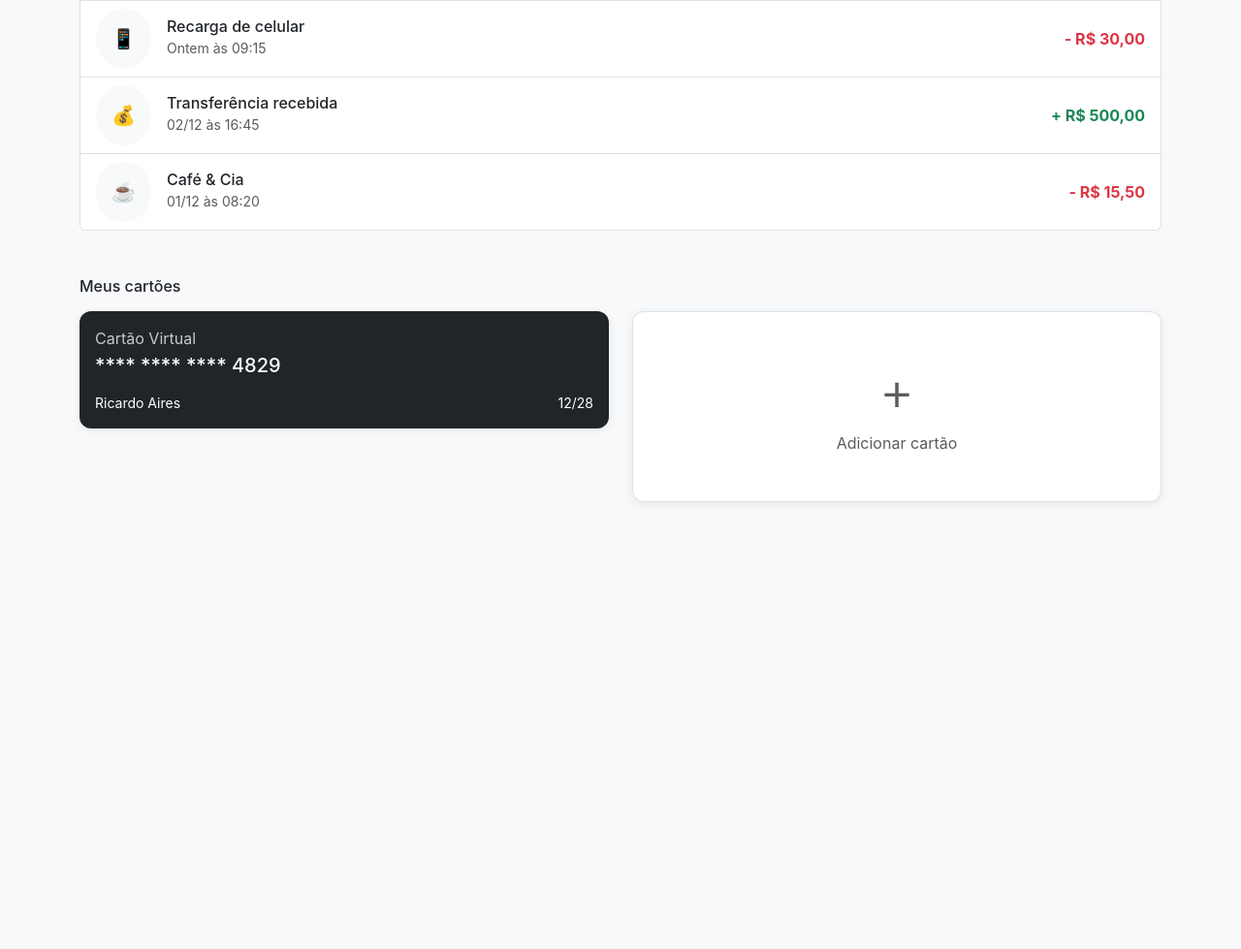
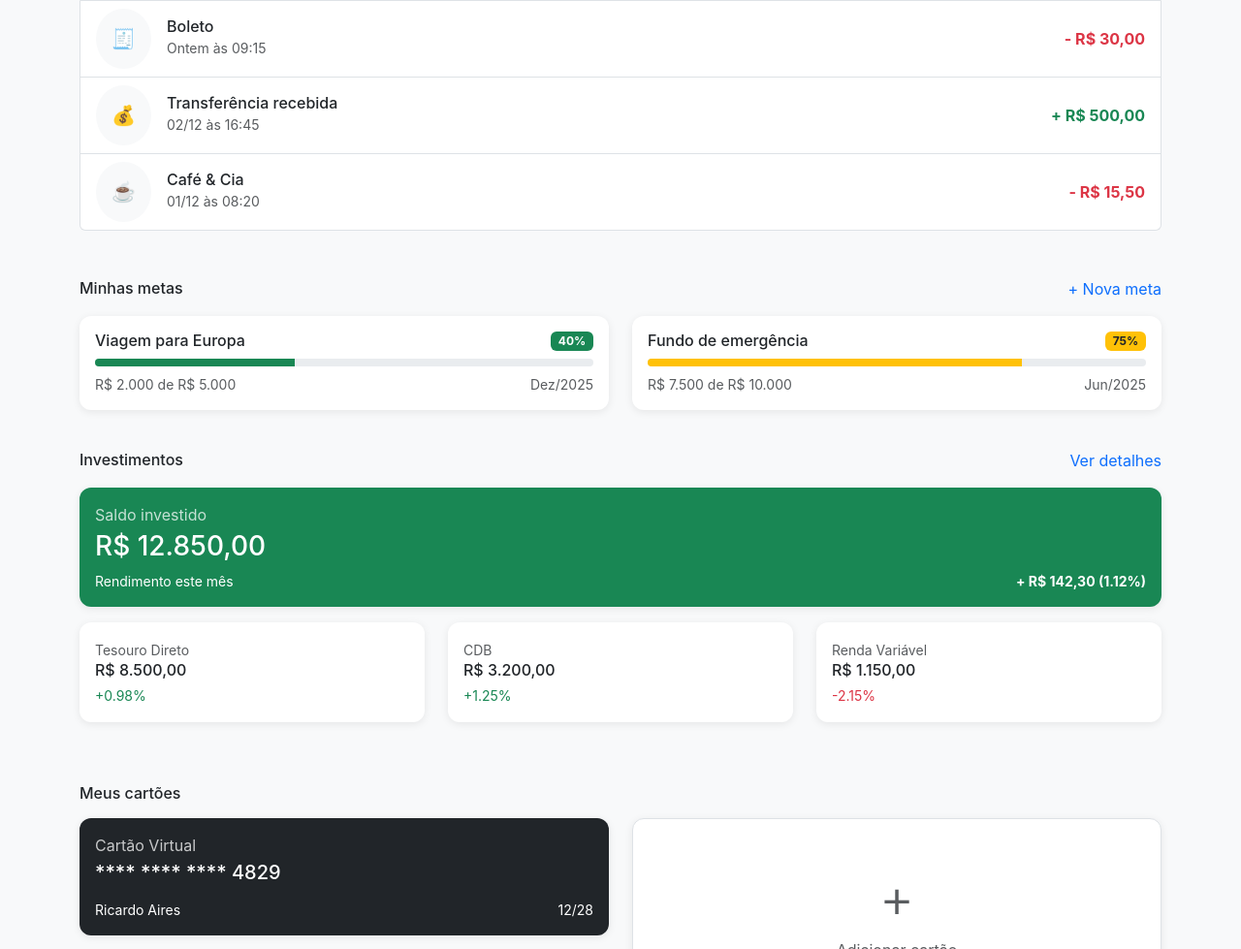
Before and after one commit to ricardoairesm/FIAP-fase-04-cap-09, a plain HTML site: page index.html in a window 1280 px wide. Shown: the part 976-1955 px from the top of the page at 97% size. Before the commit the page ends 1614 px from the top, so only its background shows below. Drawn offline with nearby package versions, Linux system fonts and the light colour scheme.

Commit message:
fix: adds Goals and Investments tab

```diff
--- a/index.html
+++ b/index.html
@@ -41,7 +41,7 @@
                 <button class="btn btn-primary w-100 p-3">Pix</button>
             </div>
             <div class="col-6 col-md-3 mb-3">
-                <button class="btn btn-primary w-100 p-3">Recarga</button>
+                <button class="btn btn-primary w-100 p-3">Boleto</button>
             </div>
             <div class="col-6 col-md-3 mb-3">
                 <button class="btn btn-primary w-100 p-3">Cartão</button>
@@ -92,10 +92,10 @@
                         <div class="d-flex justify-content-between align-items-center">
                             <div class="d-flex align-items-center">
                                 <div class="bg-light rounded-circle p-3 me-3">
-                                    <span class="fs-5">📱</span>
+                                    <span class="fs-5">🧾</span>
                                 </div>
                                 <div>
-                                    <h6 class="mb-0">Recarga de celular</h6>
+                                    <h6 class="mb-0">Boleto</h6>
                                     <small class="text-muted">Ontem às 09:15</small>
                                 </div>
                             </div>
@@ -134,6 +134,97 @@
             </div>
         </div>
 
+        <div class="row mt-5 mb-4">
+            <div class="col-12">
+                <div class="d-flex justify-content-between align-items-center mb-3">
+                    <h6 class="mb-0">Minhas metas</h6>
+                    <a href="#" class="text-decoration-none">+ Nova meta</a>
+                </div>
+            </div>
+            <div class="col-md-6 mb-3">
+                <div class="card">
+                    <div class="card-body">
+                        <div class="d-flex justify-content-between align-items-center mb-2">
+                            <h6 class="mb-0">Viagem para Europa</h6>
+                            <span class="badge bg-success">40%</span>
+                        </div>
+                        <div class="progress mb-2" style="height: 8px;">
+                            <div class="progress-bar bg-success" role="progressbar" style="width: 40%"></div>
+                        </div>
+                        <div class="d-flex justify-content-between">
+                            <small class="text-muted">R$ 2.000 de R$ 5.000</small>
+                            <small class="text-muted">Dez/2025</small>
+                        </div>
+                    </div>
+                </div>
+            </div>
+            <div class="col-md-6 mb-3">
+                <div class="card">
+                    <div class="card-body">
+                        <div class="d-flex justify-content-between align-items-center mb-2">
+                            <h6 class="mb-0">Fundo de emergência</h6>
+                            <span class="badge bg-warning text-dark">75%</span>
+                        </div>
+                        <div class="progress mb-2" style="height: 8px;">
+                            <div class="progress-bar bg-warning" role="progressbar" style="width: 75%"></div>
+                        </div>
+                        <div class="d-flex justify-content-between">
+                            <small class="text-muted">R$ 7.500 de R$ 10.000</small>
+                            <small class="text-muted">Jun/2025</small>
+                        </div>
+                    </div>
+                </div>
+            </div>
+        </div>
+
+        <div class="row mb-4">
+            <div class="col-12">
+                <div class="d-flex justify-content-between align-items-center mb-3">
+                    <h6 class="mb-0">Investimentos</h6>
+                    <a href="#" class="text-decoration-none">Ver detalhes</a>
+                </div>
+            </div>
+            <div class="col-12 mb-3">
+                <div class="card bg-success text-white">
+                    <div class="card-body">
+                        <p class="mb-1 opacity-75">Saldo investido</p>
+                        <h3 class="mb-2">R$ 12.850,00</h3>
+                        <div class="d-flex justify-content-between align-items-center">
+                            <small>Rendimento este mês</small>
+                            <small class="fw-bold">+ R$ 142,30 (1.12%)</small>
+                        </div>
+                    </div>
+                </div>
+            </div>
+            <div class="col-md-4 mb-3">
+                <div class="card">
+                    <div class="card-body">
+                        <small class="text-muted">Tesouro Direto</small>
+                        <h6 class="mb-1">R$ 8.500,00</h6>
+                        <small class="text-success">+0.98%</small>
+                    </div>
+                </div>
+            </div>
+            <div class="col-md-4 mb-3">
+                <div class="card">
+                    <div class="card-body">
+                        <small class="text-muted">CDB</small>
+                        <h6 class="mb-1">R$ 3.200,00</h6>
+                        <small class="text-success">+1.25%</small>
+                    </div>
+                </div>
+            </div>
+            <div class="col-md-4 mb-3">
+                <div class="card">
+                    <div class="card-body">
+                        <small class="text-muted">Renda Variável</small>
+                        <h6 class="mb-1">R$ 1.150,00</h6>
+                        <small class="text-danger">-2.15%</small>
+                    </div>
+                </div>
+            </div>
+        </div>
+
         <div class="row mt-5">
             <div class="col-12">
                 <h6 class="mb-3">Meus cartões</h6>
```
